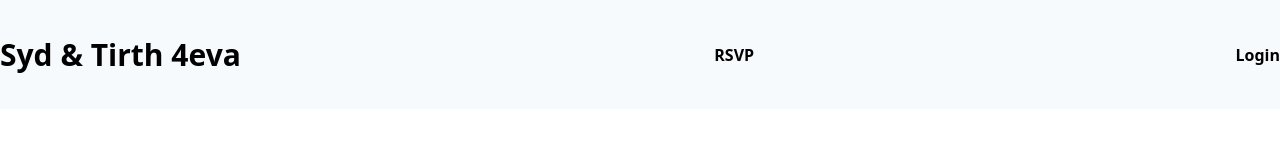
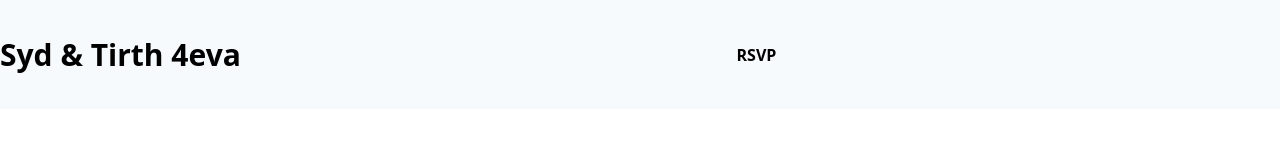
Before and after one commit to tpandseed/get-hitched, a plain HTML site: page index.html in a window 1280 px wide. Shown: the top 151 px of the page. Drawn offline with Linux system fonts and the light colour scheme.

Commit message:
Auth stuff

```diff
--- a/index.html
+++ b/index.html
@@ -29,7 +29,7 @@
                     </li>
             </ul>
         </nav>
-        <div data-netlify-identity-button>Login</div>
+        <div data-netlify-identity-button></div>
     </div>
 </header></div>
 				<script></script>
```
